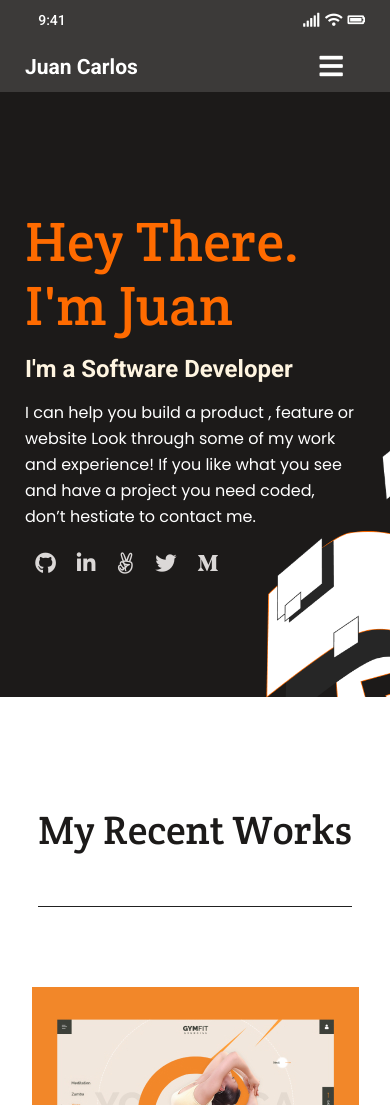
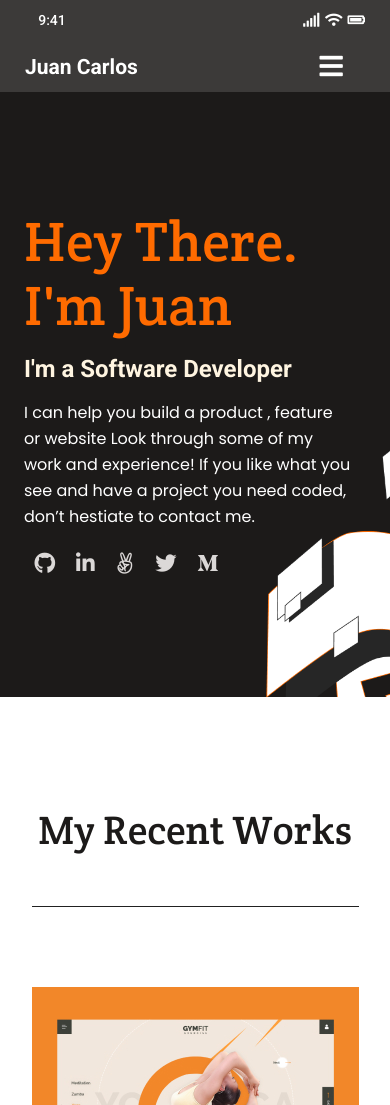
Before and after one commit to jchernandez87/My-Portfolio, a plain HTML site: page index.html in a window 390 px wide. Shown: the top 1105 px of the page. Drawn offline with Linux system fonts and the light colour scheme.

Commit message:
Fix Header Width

```diff
--- a/index.css
+++ b/index.css
@@ -197,7 +197,7 @@
     align-items: flex-start;
     height: 590px;
     background-color: #1c1a19;
-    padding: 0 25px 15px 25px;
+    padding: 0 24px 15px 24px;
     background-position-x: 185px;
     background-position-y: 235px;
     background-size: contain;
@@ -237,8 +237,7 @@
     line-height: 26px;
     margin-top: 15px;
     margin-bottom: 35px;
-    padding-right: 10px;
-    width: 100%;
+    width: 327px;
   }
 
   .iconLinks {
@@ -258,6 +257,7 @@
     flex-direction: column;
     align-items: center;
     justify-content: start;
+    padding: 0 24px;
   }
 
   .worksTitle {
@@ -266,6 +266,7 @@
     align-items: center;
     justify-content: center;
     margin: 107px 0 0 0;
+    width: 327px;
   }
 
   .worksTitle h2 {
@@ -277,7 +278,7 @@
     border-bottom: 1px solid #212121;
     padding-bottom: 50px;
     text-align: center;
-    width: 100%;
+    width: 327px;
   }
 
   .worksTopImage {
```
